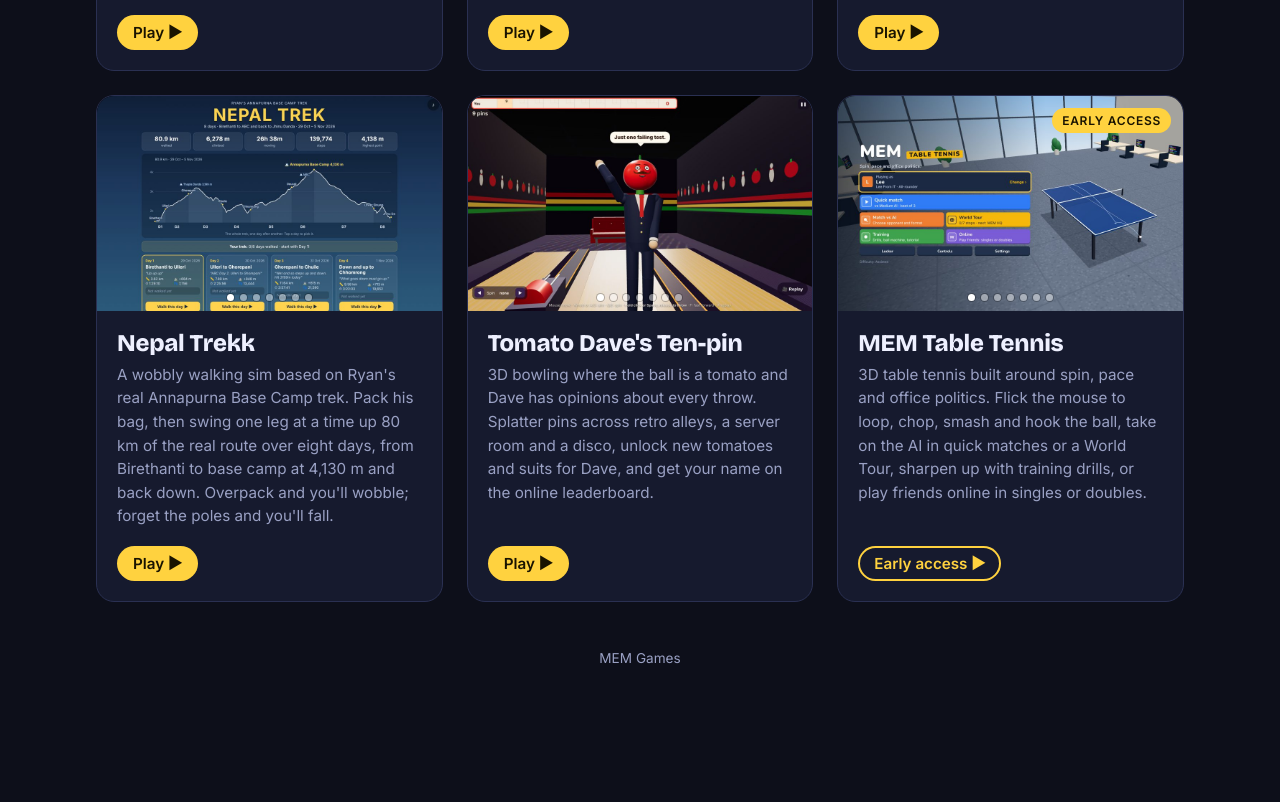
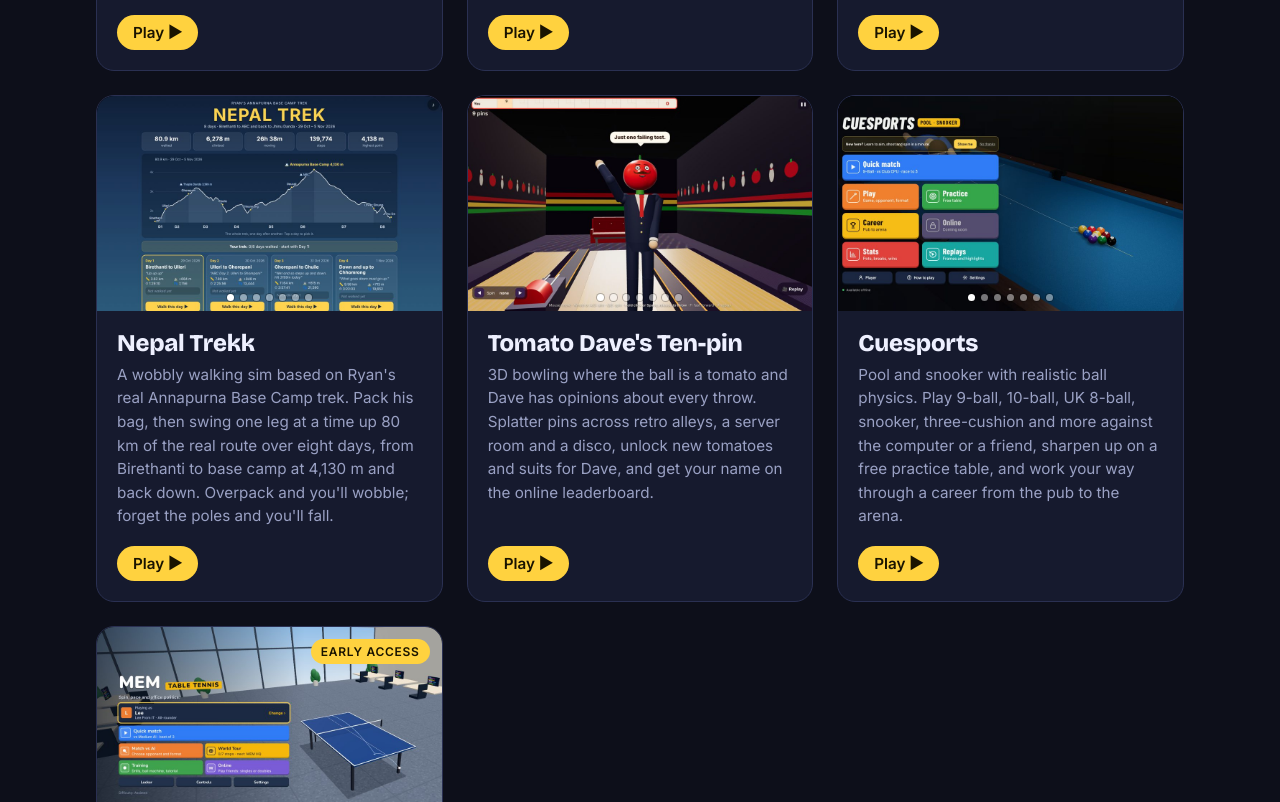
Before and after one commit to LeeVilenski/MEM-Games, a plain HTML site: page index.html in a window 1280 px wide. Shown: the part 688-1490 px from the top of the page. Before the commit the page ends 1402 px from the top, so only its background shows below. Drawn offline with nearby package versions, Linux system fonts and the light colour scheme.

Commit message:
Add Cuesports to the games list
Co-Authored-By: Claude Opus 5.5 <noreply@anthropic.com>
Claude-Session: https://claude.ai/code/session_01QEaTJGrc3Q3FthWFesx3st

```diff
--- a/index.html
+++ b/index.html
@@ -150,6 +150,16 @@
           <span class="play">Play ▶</span>
         </div>
       </a>
+
+      <a class="card" href="https://cuesports.vercel.app">
+        <div class="shot multi"><img class="on" src="screenshots/cuesports.jpg" alt="The Cuesports main menu beside a racked pool table" loading="lazy"><img src="screenshots/cuesports-break.jpg" alt="A 9-ball break scattering the rack across the blue cloth" loading="lazy"><img src="screenshots/cuesports-snooker-break.jpg" alt="Breaking off in snooker, with reds spreading round the table" loading="lazy"><img src="screenshots/cuesports-games.jpg" alt="Picking a game, opponent, level and race length on the Play screen" loading="lazy"><img src="screenshots/cuesports-career.jpg" alt="The career ladder, starting with tournaments at The Red Lion pub" loading="lazy"><img src="screenshots/cuesports-three-cushion.jpg" alt="Lining up a three-cushion shot on a pocketless carom table" loading="lazy"><img src="screenshots/cuesports-snooker.jpg" alt="A snooker frame set up from overhead, ball in hand in the D" loading="lazy"></div>
+        <div class="body">
+          <h2>Cuesports</h2>
+          <p class="tag">Pool and snooker with realistic ball physics. Play 9-ball, 10-ball, UK 8-ball, snooker, three-cushion and more against the computer or a friend, sharpen up on a free practice table, and work your way through a career from the pub to the arena.</p>
+          <span class="play">Play ▶</span>
+        </div>
+      </a>
+
       <a class="card soon" href="https://mem-table-tennis.vercel.app">
         <div class="shot multi"><img class="on" src="screenshots/mem-table-tennis.jpg" alt="MEM Table Tennis title screen in the MEM office, with Lee picked as the player" loading="lazy"><img src="screenshots/mem-table-tennis-gameplay.jpg" alt="A quick match against the AI, the ball arcing over the net with its trail showing" loading="lazy"><img src="screenshots/mem-table-tennis-players.jpg" alt="Choosing your player: a 3D turntable of Lee with his stat bars and rubbers" loading="lazy"><img src="screenshots/mem-table-tennis-world-tour.jpg" alt="The World Tour map, starting with the Department Cup at MEM HQ" loading="lazy"><img src="screenshots/mem-table-tennis-beach.jpg" alt="A rally against Bryony at the offsite beach" loading="lazy"><img src="screenshots/mem-table-tennis-park.jpg" alt="Playing Ed in the City Park venue" loading="lazy"><img src="screenshots/mem-table-tennis-server-room.jpg" alt="Lining up a serve against Ryan in the server room" loading="lazy"><span class="badge">Early access</span></div>
         <div class="body">
```
Also changed, not shown: screenshots/cuesports-break.jpg (added), screenshots/cuesports-career.jpg (added), screenshots/cuesports-games.jpg (added), screenshots/cuesports-snooker-break.jpg (added), screenshots/cuesports-snooker.jpg (added), screenshots/cuesports-three-cushion.jpg (added), screenshots/cuesports.jpg (added).
